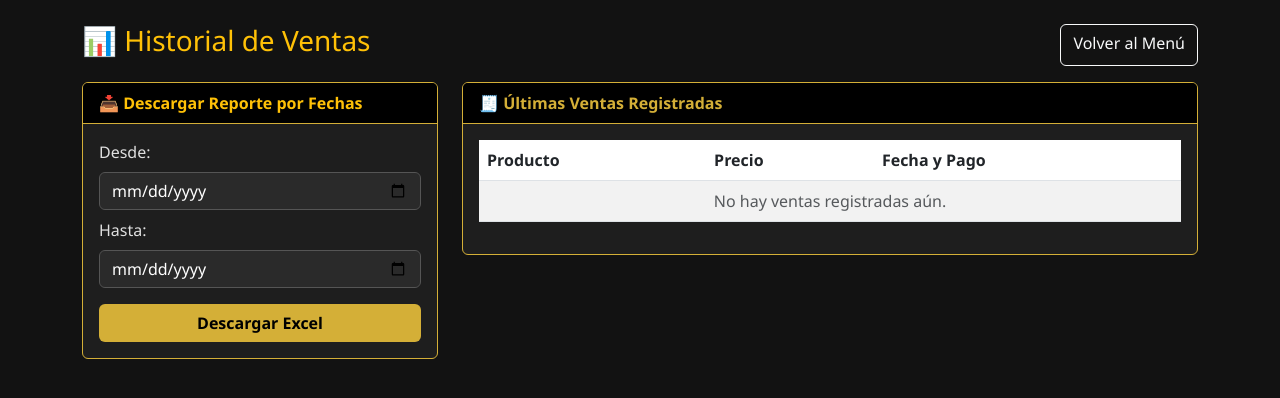
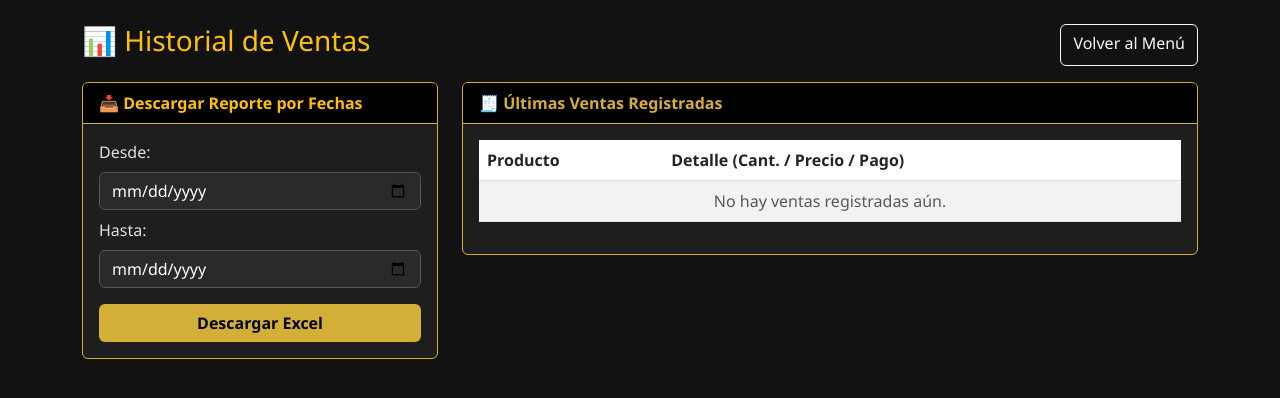
Before and after one commit to Mcnstnzaa/inventario-empresa, a Flask app: page /historial_ventas in a window 1280 px wide. Shown: the part 58-456 px from the top of the page. Run offline with Flask 3, Linux system fonts and the light colour scheme; a user stored in the database is signed in; data comes from the database, SQL or seed files in the repository.

Commit message:
Update historial_ventas.html

```diff
--- a/templates/historial_ventas.html
+++ b/templates/historial_ventas.html
@@ -6,7 +6,6 @@
 </div>
 
 <div class="row">
-    <!-- Panel para descargar por fechas -->
     <div class="col-md-4">
         <div class="card mb-3">
             <div class="card-header text-warning">📥 Descargar Reporte por Fechas</div>
@@ -24,7 +23,6 @@
         </div>
     </div>
 
-    <!-- Lista de ventas recientes -->
     <div class="col-md-8">
         <div class="card">
             <div class="card-header">🧾 Últimas Ventas Registradas</div>
@@ -33,22 +31,20 @@
                     <thead>
                         <tr>
                             <th>Producto</th>
-                            <th>Precio</th>
-                            <th>Fecha y Pago</th>
+                            <th>Detalle (Cant. / Precio / Pago)</th>
                         </tr>
                     </thead>
                     <tbody>
                         {% for v in ventas %}
                         <tr>
                             <td>{{ v['nombre'] }}</td>
-                            <td>${{ v['precio'] }}</td>
                             <td>
                                 <span class="badge bg-secondary">{{ v['fecha_actualizacion'] }}</span>
                             </td>
                         </tr>
                         {% else %}
                         <tr>
-                            <td colspan="3" class="text-center text-muted">No hay ventas registradas aún.</td>
+                            <td colspan="2" class="text-center text-muted">No hay ventas registradas aún.</td>
                         </tr>
                         {% endfor %}
                     </tbody>
```
